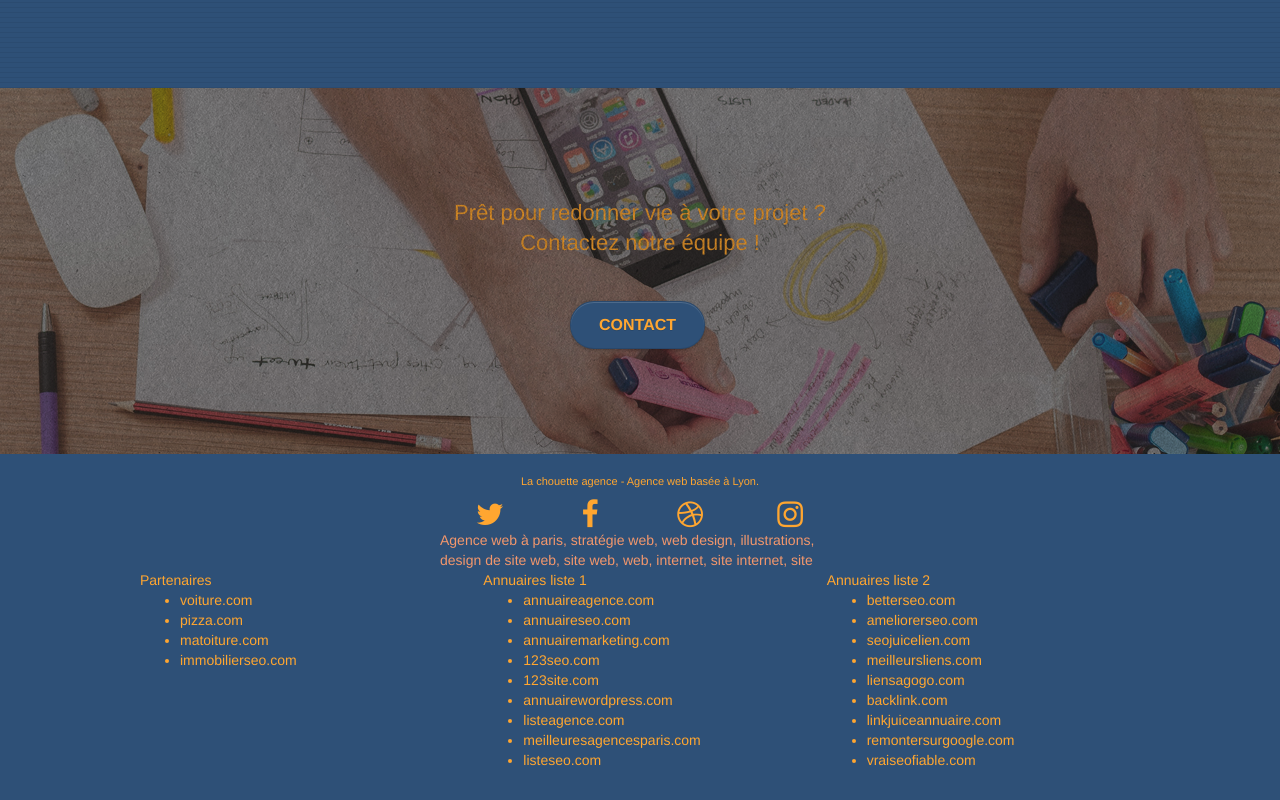
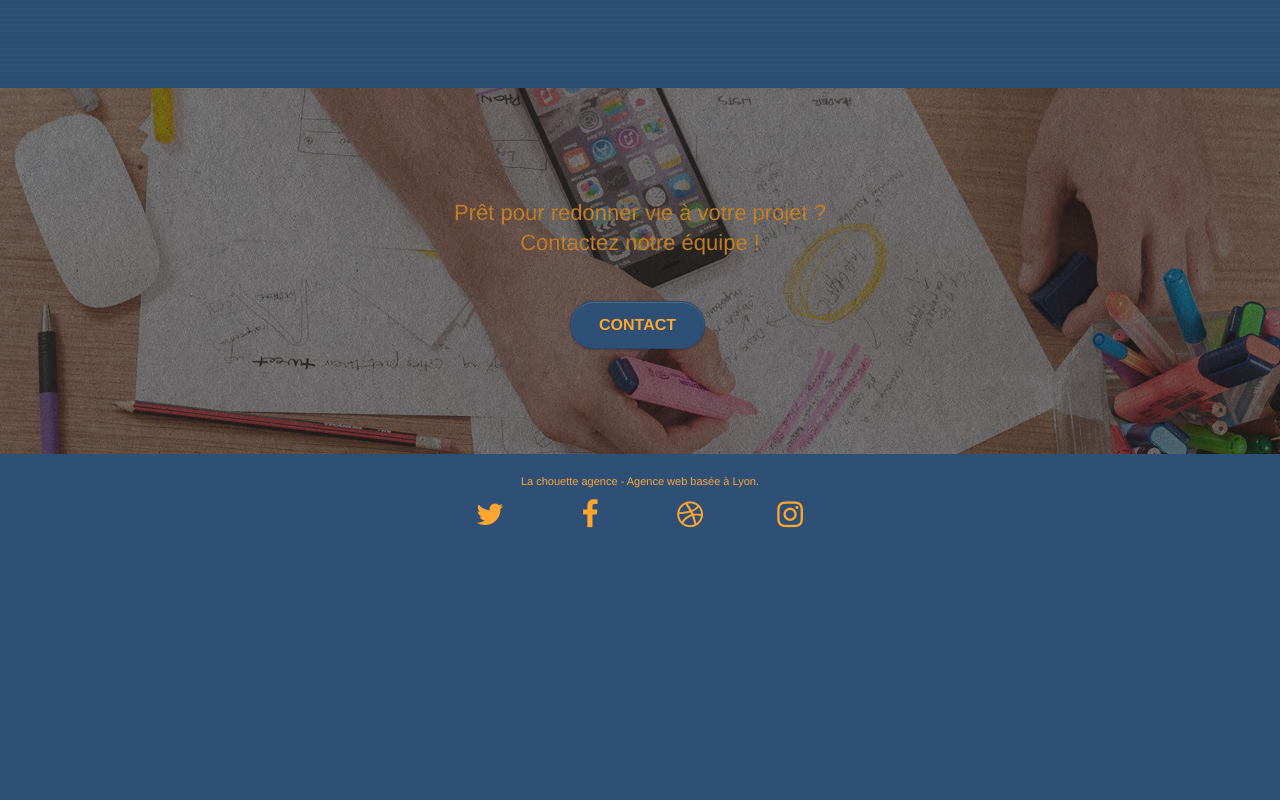
Before and after one commit to AceSc35/OCR_P4, a plain HTML site: page index.html in a window 1280 px wide. Shown: the part 2865-3665 px from the top of the page. After the commit the page ends 3415 px from the top, so only its background shows below. Drawn offline with Linux system fonts and the light colour scheme.

Commit message:
delete col-sm-4

```diff
--- a/index.html
+++ b/index.html
@@ -243,46 +243,6 @@
 							<a class="social" href="index.html"><span class="fa fa-instagram icon-md"></span></a>
 						</div>
 					</div>
-					<div class="keywords" style="color:#F3976C;">Agence web à paris, stratégie web, web design, illustrations, design de site web, site web, web, internet, site internet, site</div>
-				</div>
-				<div class="row">
-					<div class="col-sm-4">
-						Partenaires
-							<ul>
-								<li><a href="voiture.com">voiture.com</a></li>
-								<li><a href="pizza.com">pizza.com</a></li>
-								<li><a href="matoiture.com">matoiture.com</a></li>
-								<li><a href="immobilierseo.com">immobilierseo.com</a></li>
-							</ul>
-					</div>
-					<div class="col-sm-4">
-						Annuaires liste 1
-						<ul>
-							<li><a href="annuaireagence.com">annuaireagence.com</a></li>
-							<li><a href="annuaireseo.com">annuaireseo.com</a></li>
-							<li><a href="annuairemarketing.com">annuairemarketing.com</a></li>
-							<li><a href="123seoture.com">123seo.com</a></li>
-							<li><a href="123site.com">123site.com</a></li>
-							<li><a href="annuairewordpress.com">annuairewordpress.com</a></li>
-							<li><a href="listeagence.com">listeagence.com</a></li>
-							<li><a href="meilleuresagencesparis.com">meilleuresagencesparis.com</a></li>
-							<li><a href="listeseo.com">listeseo.com</a></li>
-						</ul>
-					</div>
-					<div class="col-sm-4">
-						Annuaires liste 2
-						<ul>
-							<li><a href="betterseo.com">betterseo.com</a></li>
-							<li><a href="ameliorerseo.com">ameliorerseo.com</a></li>
-							<li><a href="seojuicelien.com">seojuicelien.com</a></li>
-							<li><a href="meilleursliens.com">meilleursliens.com</a></li>
-							<li><a href="liensagogo.com">liensagogo.com</a></li>
-							<li><a href="backlink.com">backlink.com</a></li>
-							<li><a href="linkjuiceannuaire.com">linkjuiceannuaire.com</a></li>
-							<li><a href="remontersurgoogle.com">remontersurgoogle.com</a></li>
-							<li><a href="vraiseofiable.com">vraiseofiable.com</a></li>
-						</ul>
-					</div>
 				</div>
 			</div>
 		</div>
```
